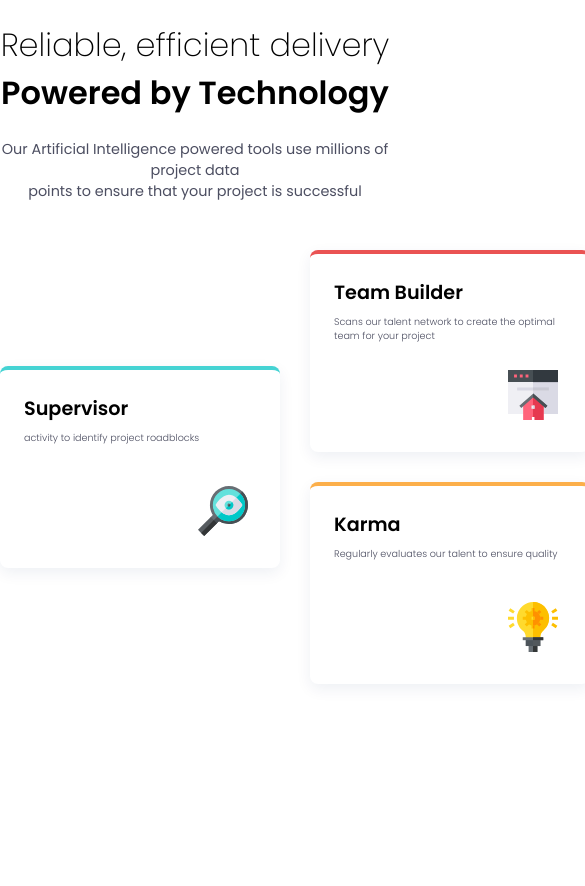
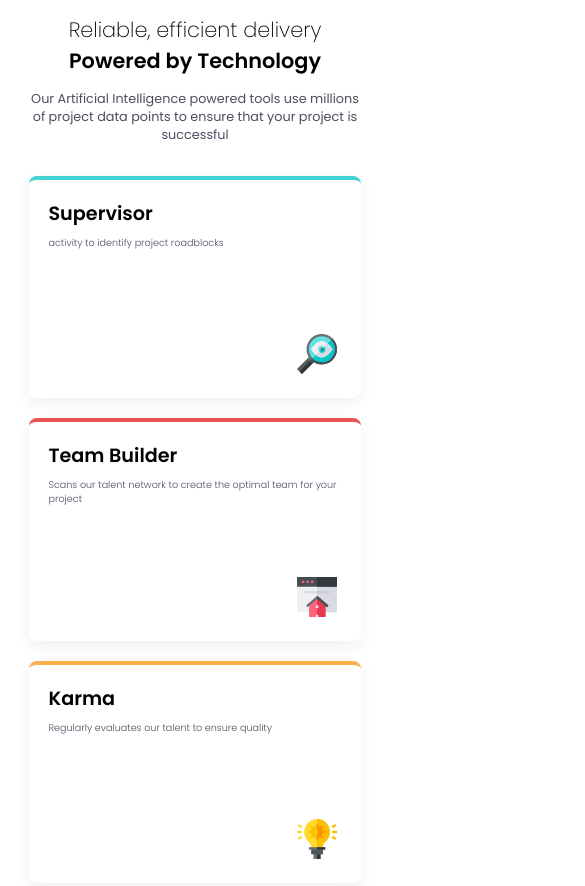
Before and after one commit to yannick-lebec/challenge6, a plain HTML site: page index.html in a window 390 px wide. Shown: the top 886 px of the page, 585 px wide, since content can reach past the window. Before the commit the page ends 865 px from the top, so only its background shows below. Drawn offline with Linux system fonts and the light colour scheme.

Commit message:
Add files via upload

```diff
--- a/style.css
+++ b/style.css
@@ -111,3 +111,75 @@ p{
     align-self: center;
     border-top: 4px solid var(--Blue);
 }
+
+@media screen and (max-width: 950px) {
+    .grid-container {
+        width: 90%;
+        max-width: 600px;
+        grid-template-columns: 1fr;
+        grid-template-rows: repeat(4, auto);
+        margin: 2rem auto;
+    }
+
+    .card {
+        height: auto;
+        min-height: 180px;
+    }
+
+    .card1, .card2, .card3, .card4 {
+        grid-column: 1;
+        align-self: stretch;
+    }
+
+    .card1 {
+        grid-row: 1;
+    }
+
+    .card2 {
+        grid-row: 2;
+    }
+
+    .card3 {
+        grid-row: 3;
+    }
+
+    .card4 {
+        grid-row: 4;
+    }
+
+    h1 {
+        font-size: 1.5rem;
+        padding: 0 1rem;
+    }
+
+    .text {
+        font-size: 0.8rem;
+        padding: 0 1.5rem;
+    }
+}
+
+
+@media screen and (max-width: 480px) {
+    h1 {
+        font-size: 1.3rem;
+    }
+
+    .text br {
+        display: none;
+    }
+
+    .grid-container {
+        width: 85%;
+        gap: 20px;
+    }
+
+    .card {
+        padding: 1.2rem;
+    }
+
+    .card img {
+        width: 40px;
+        bottom: 1.5rem;
+        right: 1.5rem;
+    }
+}
```
